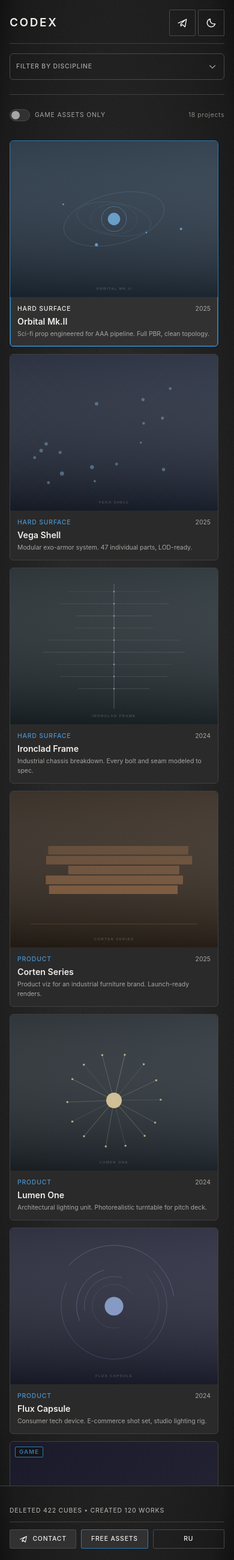
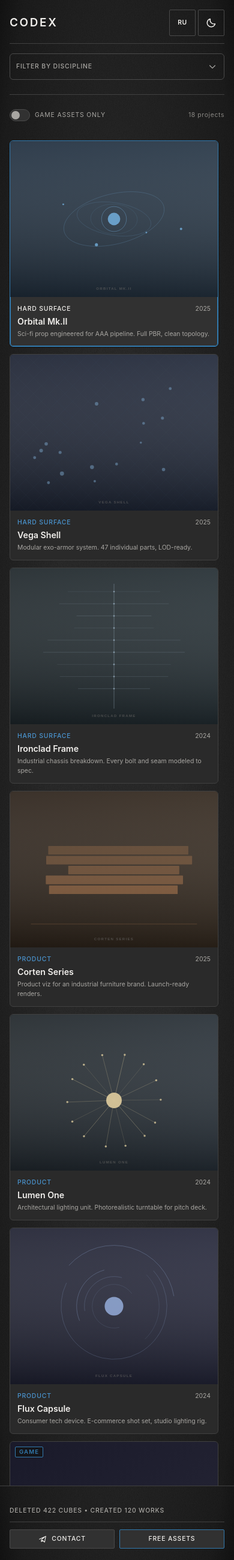
Before and after one commit to Gorgutc/codex, a PHP site: page / in a window 390 px wide. Shown: the whole page at 60% size. Run offline with PHP 8.4, Linux system fonts and the light colour scheme; some web fonts are replaced.

Commit message:
fix(i18n): Phase 5 — lang-toggle stays in header, contact icon hidden on mobile
Reverts the Phase 5 footer-pill approach and implements the original
plan correctly. On mobile (≤767px):

- #lang-toggle STAYS in the sidebar header (the slot where #contact-btn
  used to sit on mobile). Same DOM element on desktop and mobile — CSS
  just resizes it to 44×44 square on mobile.
- #contact-btn (the icon-only square inside .header-top__controls) is
  hidden — the Contact CTA is still accessible via #contact-pill in the
  footer pill row, where it has been since v0.15.2.
- Footer pill row stays at TWO pills, as it has been: Contact + Free
  Assets on index, Contact + Portfolio on free-assets.

What was reverted from the previous commit:
- <button id="lang-pill"> removed from both HTML files.
- .top-pill--lang base styles removed from shared.css.
- @media (max-width: 767px) rules: dropped .lang-toggle{display:none}
  and .top-pill--lang{display:inline-flex}. Restored the 44×44 square
  rule for .lang-toggle, added .contact-btn{display:none}.
- i18n.js updateToggleLabels / bindToggle: dropped the #lang-pill
  branches, back to the simple single-target form.

The legacy .contact-btn { width:44px; ... } block in the mobile media
query is kept inline-commented as historical context — it shows the
size the icon used to be in case the layout is ever reconsidered.

Visual result on mobile:
- Header (sidebar): LOGO + [lang-toggle | theme-toggle | cards-toggle].
  Three 44×44 squares in .header-top__controls, no overcrowding.
- Footer: [DELETED 422 CUBES • CREATED 120 WORKS] + divider +
  [Contact pill | Free Assets pill]. No lang pill cluttering it.

Smoke (Playwright, both viewports):
- Desktop 1440: langToggleVisible=true, contactBtnVisible=false (already
  was — top-pill--contact handles CTA), footerPillsCount=2.
- Mobile 375 (index): langToggleVisible=true, contactBtnVisible=false,
  footerPillsCount=2. Click lang-toggle: EN ⇄ RU round-trip verified.
- Mobile 375 (free-assets): same state.

verify-frozen.js: 56/56 PASS, 0 FAIL.

https://claude.ai/code/session_01Tih3xety51kPGPybsGaBQN

```diff
--- a/css/shared.css
+++ b/css/shared.css
@@ -435,28 +435,6 @@ body::after {
 }
 .top-pill--contact { color: var(--color-text); }
 
-/* Phase 5 — mobile-only language switch pill. На desktop скрыт; на ≤767px
-   показывается (см. media-query в конце файла), в то же время .lang-toggle
-   в sidebar header скрывается. На FA-странице участвует в том же row
-   между Contact pill и Portfolio pill. */
-.top-pill--lang {
-  display: none;
-  background: transparent;
-  border: 1px solid var(--color-border);
-  color: var(--color-text);
-  cursor: pointer;
-  flex: 0 0 auto;
-  min-width: 56px;
-  padding: var(--space-3) var(--space-4);
-  font-family: var(--font-body);
-  font-weight: 500;
-}
-.top-pill--lang:hover { border-color: var(--color-text); }
-.top-pill--lang:focus-visible {
-  outline: 2px solid var(--color-primary);
-  outline-offset: 2px;
-}
-
 /* ─── LOGO ─── */
 .logo {
   display: inline-flex;
@@ -1212,28 +1190,28 @@ body::after {
   }
   .theme-toggle__icon { width: 18px; height: 18px; }
 
-  /* Phase 5 — на mobile sidebar header слишком тесно (logo + contact + theme
-     + cards). lang-toggle уходит в footer pill (см. .top-pill--lang ниже). */
-  .lang-toggle { display: none; }
-  /* Footer-pill version becomes visible on mobile. */
-  .top-pill--lang {
-    display: inline-flex;
-    align-items: center;
-    justify-content: center;
-  }
-
-  .contact-btn {
+  /* Phase 5 — на mobile занимает место бывшего contact-icon в шапке.
+     Контактная функция остаётся доступной через #contact-pill в footer
+     (там она была и раньше), а в плотном header sidebar — только
+     язык / тема / cards-toggle. */
+  .lang-toggle {
     width: 44px;
     height: 44px;
-    min-height: 44px;
-    padding: 0;
-    justify-content: center;
     background: transparent;
     border-color: var(--color-border);
     color: var(--color-text);
   }
-  .contact-btn__icon { width: 18px; height: 18px; flex-basis: 18px; }
-  .contact-btn__label { display: none; }  /* на мобильном только иконка, кнопка квадратная */
+  /* Phase 5 — #contact-btn (icon-square в .header-top__controls) скрыт на
+     mobile. Раньше тут была 44×44 икона рядом с lang/theme/cards, но header
+     стал тесным; Contact-CTA остаётся доступным через #contact-pill в footer.
+     Старые размер-правила сохранены как inline-комментарий для истории. */
+  .contact-btn { display: none; }
+  /* legacy (kept commented for context):
+       .contact-btn { width:44px; height:44px; min-height:44px; padding:0;
+         justify-content:center; background:transparent;
+         border-color:var(--color-border); color:var(--color-text); }
+       .contact-btn__icon { width:18px; height:18px; flex-basis:18px; }
+       .contact-btn__label { display:none; } */
 
   /* v0.8.2: .tag правило удалено (класс мёртв с v0.15.5). */
   .case-tab {
--- a/free-assets.html
+++ b/free-assets.html
@@ -433,12 +433,6 @@
           </svg>
           <span class="top-pill__label" data-i18n="pill.portfolio">Portfolio</span>
         </a>
-
-        <!-- Phase 5 — mobile-only language switch (см. index.html того же блока). -->
-        <button type="button" class="top-pill top-pill--lang" id="lang-pill"
-                aria-label="Switch language to Russian">
-          <span class="top-pill__label">RU</span>
-        </button>
       </div>
     </footer>
 
--- a/index.html
+++ b/index.html
@@ -649,15 +649,6 @@
             id="free-assets-footer" data-i18n-attr="title:pill.freeAssets" title="Free Assets">
           <span class="top-pill__label" data-i18n="pill.freeAssets">Free Assets</span>
         </a>
-
-        <!-- Phase 5 — mobile-only language switch. CSS показывает этот pill
-             только на ≤767px и одновременно прячет .lang-toggle в sidebar
-             header (там слишком тесно с logo + contact + theme + cards).
-             Текст ('EN' / 'RU') обновляется через i18n.js updateToggleLabels. -->
-        <button type="button" class="top-pill top-pill--lang" id="lang-pill"
-                aria-label="Switch language to Russian">
-          <span class="top-pill__label">RU</span>
-        </button>
       </div>
     </footer>
 
--- a/js/i18n.js
+++ b/js/i18n.js
@@ -204,22 +204,13 @@
       ? 'Switch language to English'
       : 'Switch language to Russian';
 
-    // Desktop sidebar toggle (id=lang-toggle).
+    // Same #lang-toggle на desktop и на mobile (CSS меняет только размер /
+    // padding; DOM-элемент один).
     const btn = document.getElementById('lang-toggle');
     if (btn) {
       const span = btn.querySelector('.lang-toggle__current');
       if (span) span.textContent = opposite;
       btn.setAttribute('aria-label', ariaSwitch);
-    }
-
-    // Phase 5 — mobile footer pill (id=lang-pill). Размещён в
-    // .site-footer__row--pill рядом с Contact и Free Assets. Виден только
-    // на ≤767px через CSS; на desktop display:none.
-    const pill = document.getElementById('lang-pill');
-    if (pill) {
-      const pillLabel = pill.querySelector('.top-pill__label');
-      if (pillLabel) pillLabel.textContent = opposite;
-      pill.setAttribute('aria-label', ariaSwitch);
     }
   }
 
@@ -406,16 +397,11 @@
   }
 
   function bindToggle() {
-    const handler = function (ev) {
-      // <a href="#…"> в footer pill — prevent navigation; <button> — no-op.
-      if (ev && typeof ev.preventDefault === 'function') ev.preventDefault();
+    const btn = document.getElementById('lang-toggle');
+    if (!btn) return;
+    btn.addEventListener('click', function () {
       applyLang(currentLang === 'ru' ? 'en' : 'ru');
-    };
-    const btn = document.getElementById('lang-toggle');
-    if (btn) btn.addEventListener('click', handler);
-    // Phase 5 — second click-target on mobile.
-    const pill = document.getElementById('lang-pill');
-    if (pill) pill.addEventListener('click', handler);
+    });
   }
 
   function init() {
```
